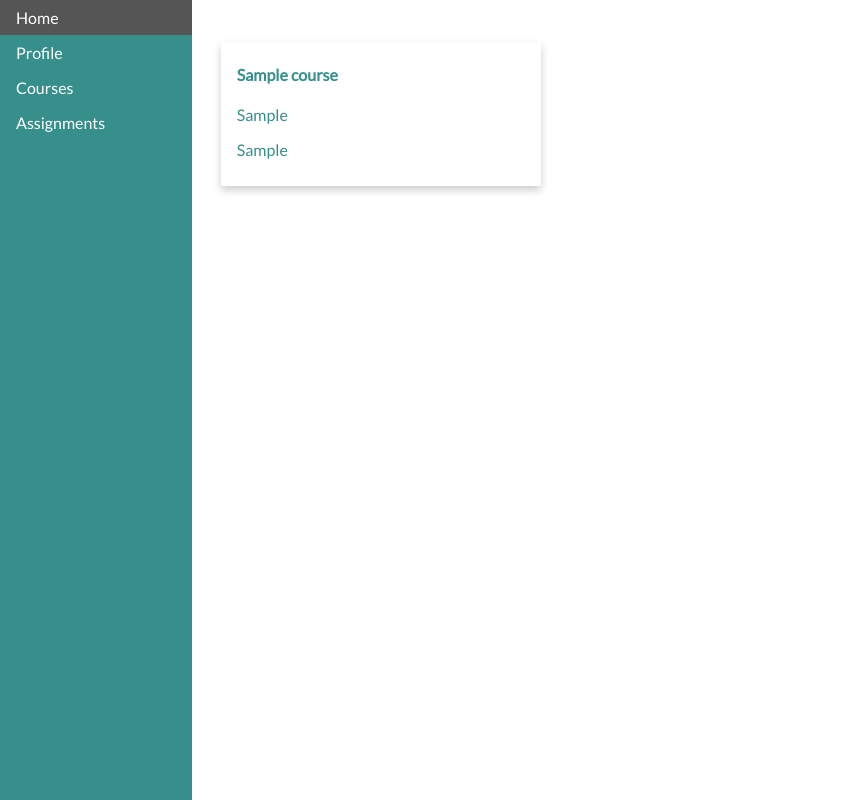
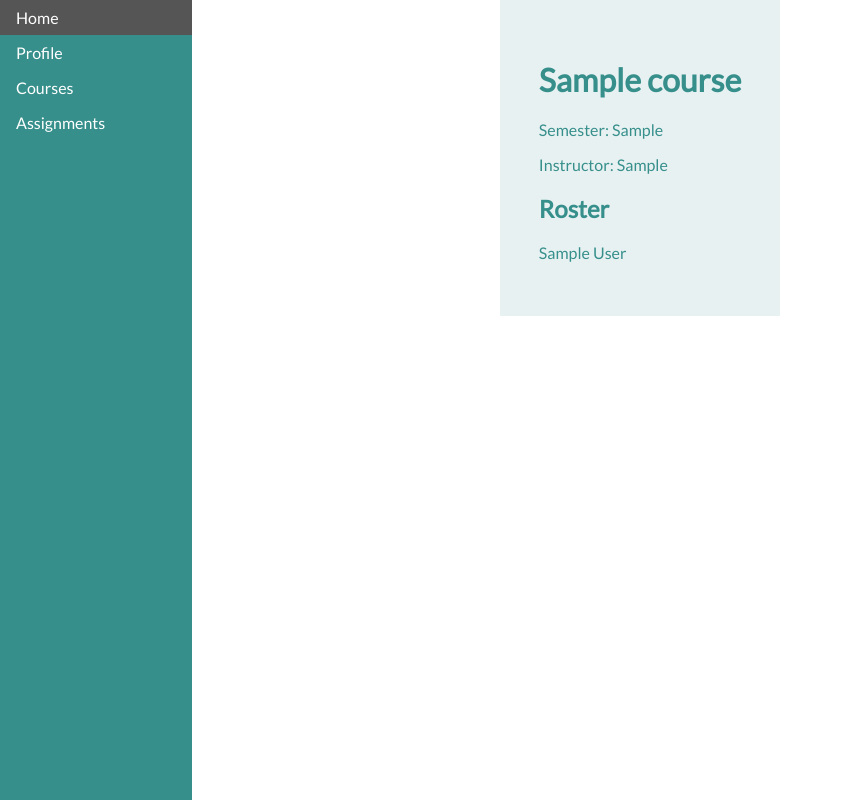
Before and after one commit to anahlewi/CS304-CoPro, a Flask app: page /courses/1 in a window 1280 px wide. Shown: the whole page, without its empty margins (0-843 px from the left). Run offline with Flask 2, Linux system fonts and the light colour scheme; tables that the repository leaves empty hold one stand-in row (values such as "Sample post"); some libraries are stand-ins or nearby versions.

Commit message:
updates to courses/shows roster

```diff
--- a/app.py
+++ b/app.py
@@ -129,12 +129,14 @@ def newUser():
 def courses(courseNum = None):
     if courseNum:
         conn = queries.getConn('c9')
-        courses = queries.findCourse(conn, courseNum)
+        course = queries.findCourse(conn, courseNum)
+        roster = queries.roster(conn, courseNum)
+        print(course['courseName'])
+        return render_template('roster.html', course = course, roster = roster)
     else:
         conn = queries.getConn('c9')
         courses = queries.courses(conn)
-
-    return render_template('courses.html', courses = courses)
+        return render_template('courses.html', courses = courses)
 
 
 @app.route('/update', methods =['POST'])
@@ -172,7 +174,6 @@ def api_addexpense():
     return req
 
 @app.route('/assignments')
-@login_required
 def assignments():
     return render_template('assignments.html')
 
--- a/queries.py
+++ b/queries.py
@@ -56,7 +56,9 @@ def dashboard(conn, bnumber):
 def roster(conn, courseNum):
     '''Returns all the students enrolled in a courses'''
     curs = conn.cursor(MySQLdb.cursors.DictCursor)
-    curs.execute('''select * from enrollment where courseNum = %s''',[courseNum]) #complicated query tbd
+    curs.execute('''select * from enrollment E
+    inner join users as U on E.bnumber = U.bnumber
+    where courseNum = %s ''',[courseNum]) #complicated query tbd
     return curs.fetchall()
 
 def getAssignments(conn, courseNum):
@@ -69,7 +71,7 @@ def findCourse(conn, courseNum):
     '''Returns all the assignments from a course'''
     curs = conn.cursor(MySQLdb.cursors.DictCursor)
     curs.execute('''select * from courses where courseNum = %s''', [courseNum])
-    return curs.fetchall()
+    return curs.fetchone()
 
 def courses(conn):
     curs = conn.cursor(MySQLdb.cursors.DictCursor)
@@ -88,5 +90,6 @@ if __name__ == '__main__':
     conn = getConn('c9')
 
 
-    print(profile(conn, 'alewi@wellesley.edu'))
-    print(update(conn, "Anah Lewi", 'alewi@wellesley.edu', '3476832433','STONE', 'Monday Morning 8-12'))
+    # print(profile(conn, 'alewi@wellesley.edu'))
+    # print(update(conn, "Anah Lewi", 'alewi@wellesley.edu', '3476832433','STONE', 'Monday Morning 8-12'))
+    print(roster(conn, 13587))
--- a/templates/courses.html
+++ b/templates/courses.html
@@ -1,7 +1,5 @@
 {% extends "base.html" %}
 {% block title %} Courses {% endblock %}
-
-
         {% block content %}
                 <div class="courses content" id="courses-content">
                 {% block tile %}
--- /dev/null
+++ b/templates/roster.html
@@ -0,0 +1,17 @@
+{% extends "base.html" %}
+{% block title %} {{course.courseName}}{% endblock %}
+
+{%block content %}
+    <div class = "content">
+        <h1>{{course.courseName}}</h1>
+        <p>Semester: {{course.semester}}</p>
+        <p>Instructor: {{course.instructor}}</p>
+
+        <h2>Roster</h2>
+        <div class = "roster">
+            {% for person in roster %}
+            <p>{{person.name}}</p>
+            {% endfor %}
+        </div>
+    </div>
+{%endblock%}
```
